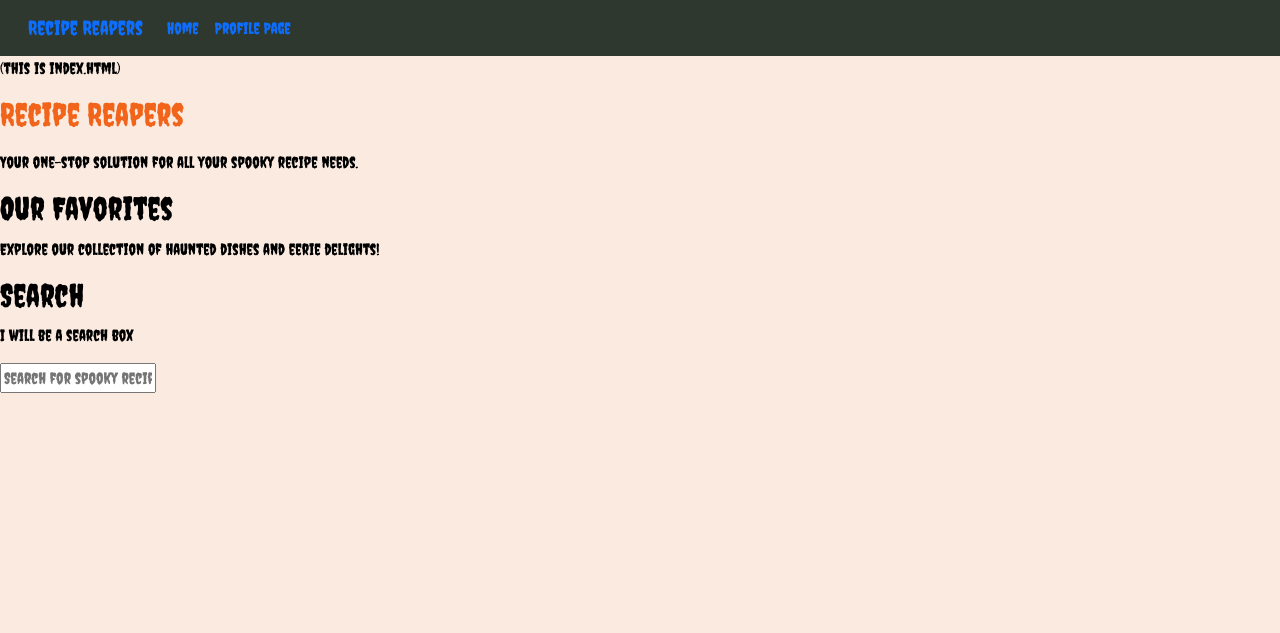
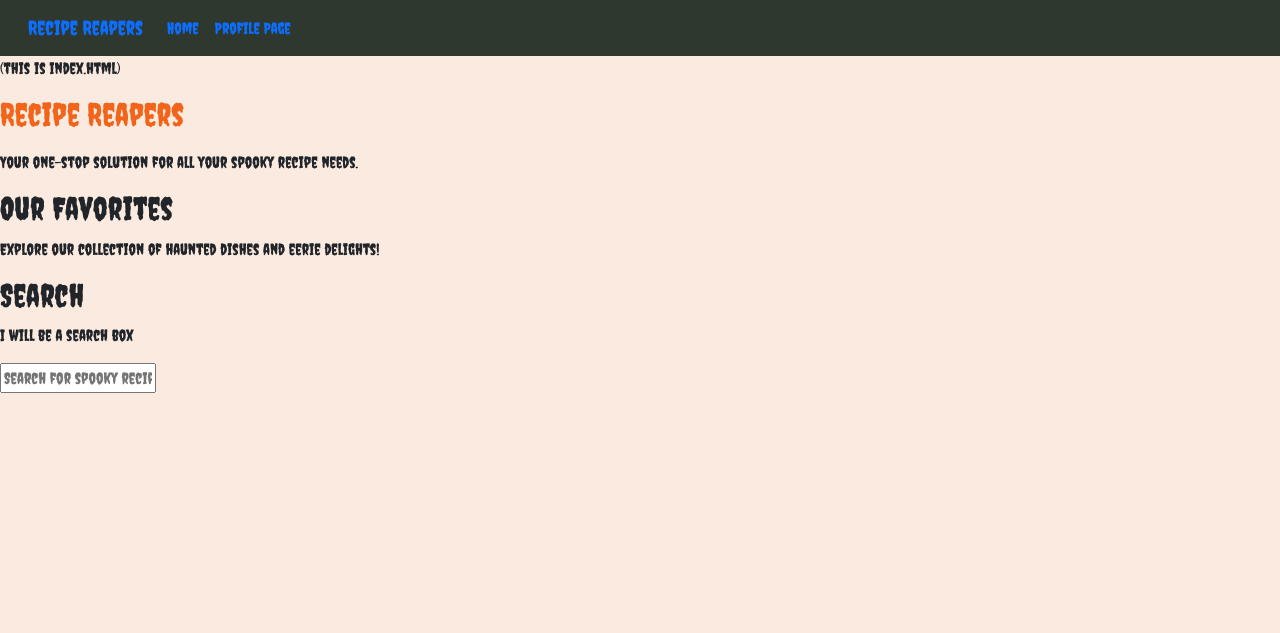
Before and after one commit to Jo-JPEG/Recipe-Reapers, a Django app: page / in a window 1280 px wide. Shown: the top 633 px of the page. Run offline with Django 4.2, Linux system fonts and the light colour scheme.

```diff
--- a/static/recipe_search/style.css
+++ b/static/recipe_search/style.css
@@ -19,7 +19,7 @@ body {
     font-family: "Creepster", system-ui;
     font-weight: 400;
     font-style: normal;
-    color: var(--text-color-dark);
+    /* color: var(--text-color-dark); */
 }
 
 h1 {
--- a/templates/base.html
+++ b/templates/base.html
@@ -50,9 +50,9 @@
     </nav>
 
     <main>
-    {% block content %}
+      {% block content %}
 
-    {% endblock content %}
+      {% endblock content %}
     </main>
     <footer class="mt-auto py-3">
         <p class="m-0 text-center">
```
